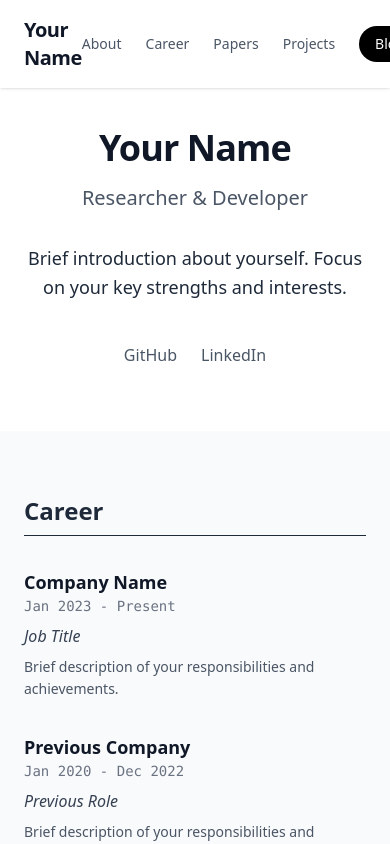
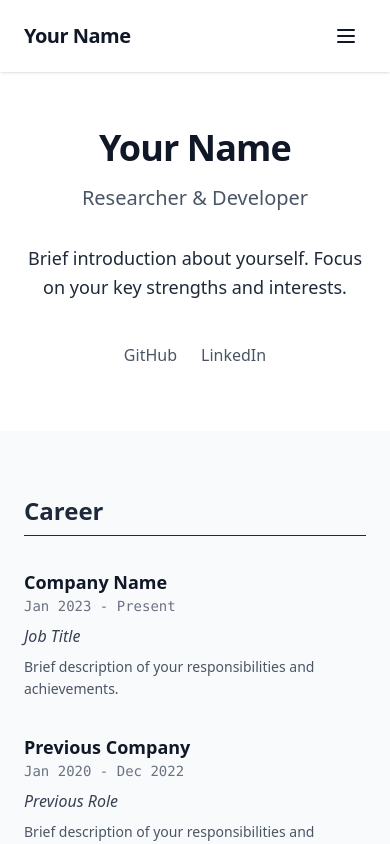
Before and after one commit to sunghun05/sunghun05.github.io, a React app: page / in a window 390 px wide. Shown: the top 844 px of the page. Built offline with nearby package versions, Linux system fonts and the light colour scheme; the HTML template or start-up script is replaced by a standard one.

Commit message:
bug fixes

```diff
--- a/src/components/Header.jsx
+++ b/src/components/Header.jsx
@@ -5,8 +5,10 @@ import { profile } from "../data";
 const Header = () => {
     const location = useLocation();
     const isHome = location.pathname === "/";
+    const [isMenuOpen, setIsMenuOpen] = React.useState(false);
 
     const handleScroll = (id) => {
+        setIsMenuOpen(false);
         if (!isHome) return;
         const element = document.getElementById(id);
         if (element) {
@@ -14,42 +16,81 @@ const Header = () => {
         }
     };
 
+    const toggleMenu = () => setIsMenuOpen(!isMenuOpen);
+
+    const NavItems = ({ mobile = false }) => (
+        <>
+            {isHome ? (
+                <>
+                    {["about", "career", "papers", "projects"].map((section) => (
+                        <button
+                            key={section}
+                            onClick={() => handleScroll(section)}
+                            className={mobile ? "text-lg font-medium py-2" : "nav-btn"}
+                        >
+                            {section.charAt(0).toUpperCase() + section.slice(1)}
+                        </button>
+                    ))}
+                </>
+            ) : (
+                <Link
+                    to="/"
+                    className={mobile ? "text-lg font-medium py-2" : "nav-link"}
+                    onClick={() => setIsMenuOpen(false)}
+                >
+                    Portfolio
+                </Link>
+            )}
+            <Link
+                to="/blog"
+                className={mobile ? "text-lg font-medium py-2" : "blog-btn"}
+                onClick={() => setIsMenuOpen(false)}
+            >
+                Blog
+            </Link>
+        </>
+    );
+
     return (
         <header className="header">
             <div className="header-container">
-                <div className="header-logo">
+                <div className="header-logo z-50 relative">
                     <Link to="/" onClick={() => window.scrollTo({ top: 0, behavior: "smooth" })}>
                         {profile.name}
                     </Link>
                 </div>
-                <nav className="nav">
-                    {isHome ? (
-                        <>
-                            <button onClick={() => handleScroll("about")} className="nav-btn">
-                                About
-                            </button>
-                            <button onClick={() => handleScroll("career")} className="nav-btn">
-                                Career
-                            </button>
-                            <button onClick={() => handleScroll("papers")} className="nav-btn">
-                                Papers
-                            </button>
-                            <button onClick={() => handleScroll("projects")} className="nav-btn">
-                                Projects
-                            </button>
-                        </>
+
+                {/* Desktop Nav */}
+                <nav className="hidden md:flex items-center gap-6 text-sm font-medium text-gray-600">
+                    <NavItems />
+                </nav>
+
+                {/* Mobile Menu Button */}
+                <button
+                    className="md:hidden z-1000 relative p-2"
+                    onClick={toggleMenu}
+                    aria-label="Toggle menu"
+                >
+                    {isMenuOpen ? (
+                        <svg className="w-6 h-6" fill="none" stroke="currentColor" viewBox="0 0 24 24">
+                            <path strokeLinecap="round" strokeLinejoin="round" strokeWidth={2} d="M6 18L18 6M6 6l12 12" />
+                        </svg>
                     ) : (
-                        <Link to="/" className="nav-link">
-                            Portfolio
-                        </Link>
+                        <svg className="w-6 h-6" fill="none" stroke="currentColor" viewBox="0 0 24 24">
+                            <path strokeLinecap="round" strokeLinejoin="round" strokeWidth={2} d="M4 6h16M4 12h16M4 18h16" />
+                        </svg>
                     )}
-                    <Link
-                        to="/blog"
-                        className="blog-btn"
+                </button>
+
+                {/* Mobile Nav Overlay */}
+                {isMenuOpen && (
+                    <div
+                        className="fixed inset-0 z-[999] flex h-screen w-screen flex-col items-center justify-center space-y-8 bg-white md:hidden"
+                        style={{ backgroundColor: '#ffffff' }}
                     >
-                        Blog
-                    </Link>
-                </nav>
+                        <NavItems mobile={true} />
+                    </div>
+                )}
             </div>
         </header>
     );
--- a/src/index.css
+++ b/src/index.css
@@ -44,9 +44,7 @@
     @apply font-bold text-xl tracking-tight;
   }
 
-  .nav {
-    @apply flex items-center gap-6 text-sm font-medium text-gray-600;
-  }
+
 
   .nav-link {
     @apply hover:text-black transition;
@@ -58,6 +56,10 @@
 
   .blog-btn {
     @apply bg-black text-white px-4 py-2 rounded-full hover:bg-gray-800 transition;
+  }
+
+  .mobile-menu-bg {
+    @apply bg-white;
   }
 
   /* Introduction */
```
